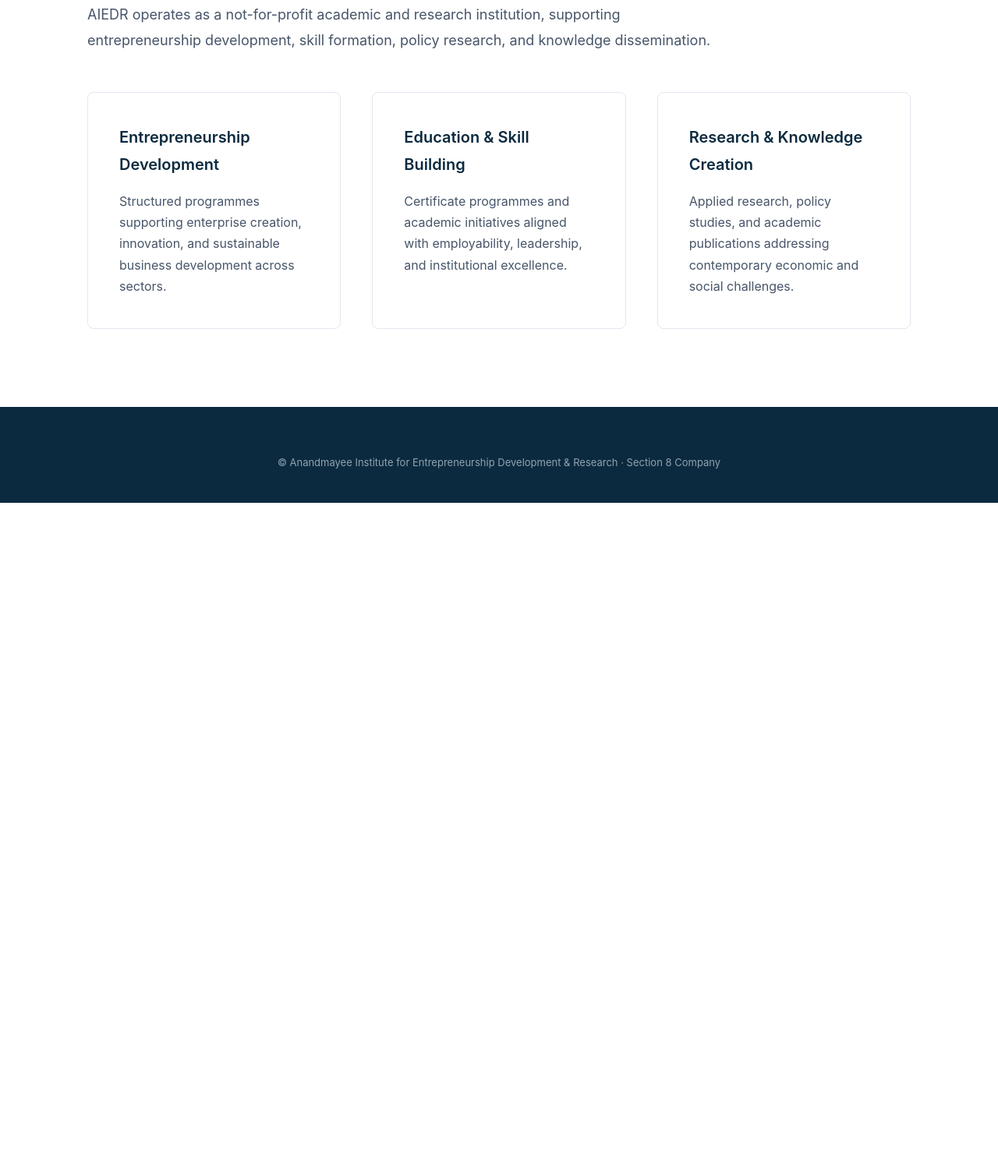
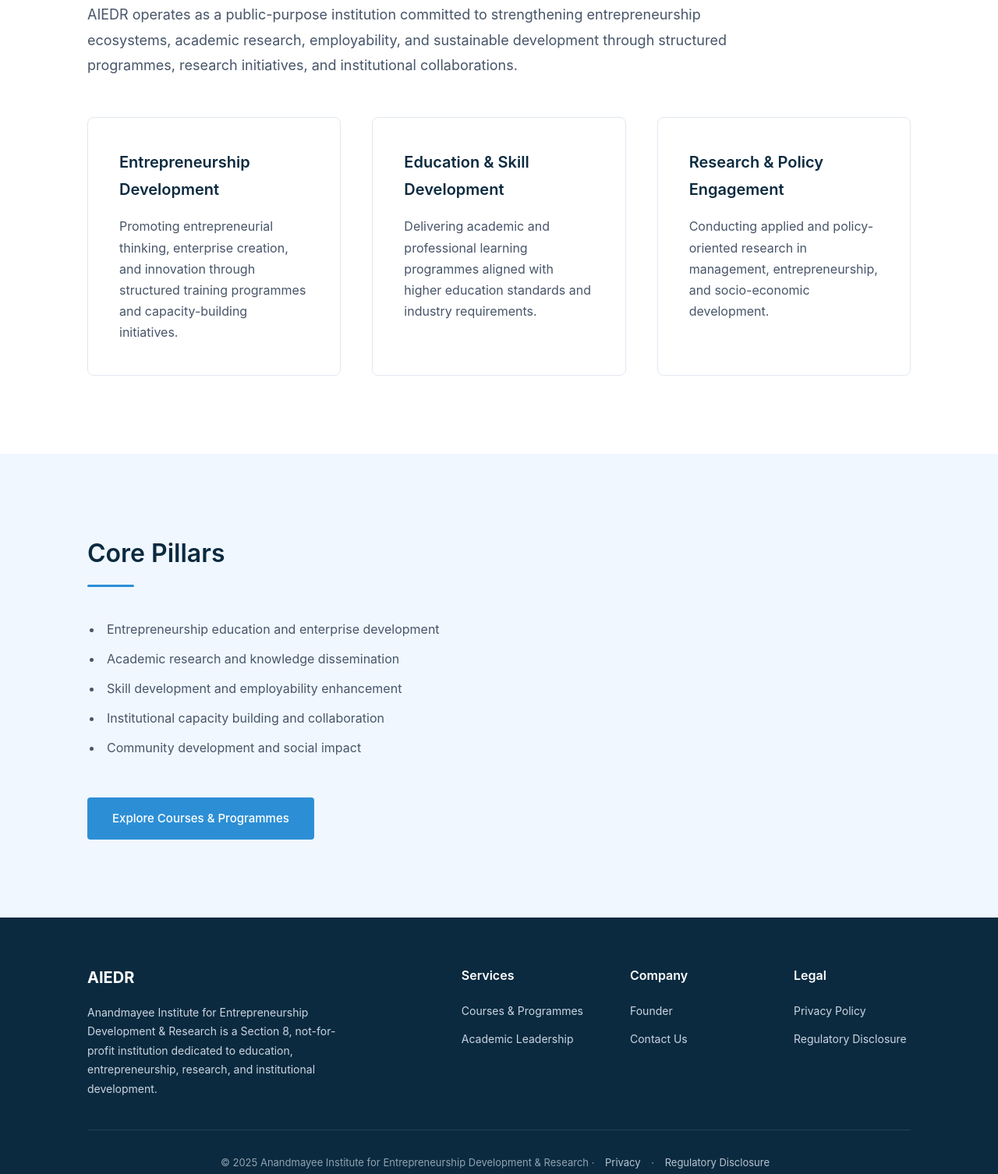
Before and after one commit to Nar7ender/aiedr, a plain HTML site: page index.html in a window 1280 px wide. Shown: the part 950-2456 px from the top of the page at 78% size. Before the commit the page ends 1595 px from the top, so only its background shows below. Drawn offline with Linux system fonts and the light colour scheme.

Commit message:
Update index.html

```diff
--- a/index.html
+++ b/index.html
@@ -2,16 +2,25 @@
 <html lang="en">
 <head>
   <meta charset="UTF-8">
-  <title>AIEDR | Anandmayee Institute for Entrepreneurship Development & Research</title>
+  <title>Anandmayee Institute for Entrepreneurship Development & Research</title>
   <meta name="viewport" content="width=device-width, initial-scale=1">
+
+  <meta name="description" content="Anandmayee Institute for Entrepreneurship Development & Research (AIEDR) is a Section 8 not-for-profit institution focused on education, entrepreneurship, research, and institutional capacity building.">
+
+  <!-- Favicon -->
+  <link rel="icon" href="favicon.ico" type="image/x-icon">
+  <link rel="icon" href="favicon.png" type="image/png">
+
+  <!-- Styles -->
   <link rel="stylesheet" href="style.css">
 </head>
 <body>
 
+<!-- ================= HEADER ================= -->
 <header>
   <div class="container navbar">
     <div class="logo">
-      <img src="assets/img/logo.png" alt="AIEDR">
+      <strong style="font-size:28px;color:#0B2A3F;">AIEDR</strong>
     </div>
     <nav>
       <a href="index.html" class="active">Home</a>
@@ -22,57 +31,128 @@
   </div>
 </header>
 
+<!-- ================= HERO ================= -->
 <section class="hero">
   <div class="hero-inner">
-    <h1>Institutional Leadership in Entrepreneurship, Research & Capacity Building</h1>
+    <h1>
+      Advancing Entrepreneurship, Research & Institutional Capacity
+    </h1>
     <p>
       Anandmayee Institute for Entrepreneurship Development & Research (AIEDR)
-      is a Section 8 institution committed to education, enterprise development,
-      applied research, and societal capacity building.
+      is a Section 8, not-for-profit institution dedicated to education,
+      entrepreneurship development, applied research, and societal advancement.
     </p>
   </div>
 </section>
 
+<!-- ================= ABOUT ================= -->
 <section>
   <div class="container">
-    <h2 class="section-title">Who We Are</h2>
+
+    <h2 class="section-title">Institutional Mandate</h2>
+
     <p class="section-text">
-      AIEDR operates as a not-for-profit academic and research institution,
-      supporting entrepreneurship development, skill formation,
-      policy research, and knowledge dissemination.
+      AIEDR operates as a public-purpose institution committed to strengthening
+      entrepreneurship ecosystems, academic research, employability, and
+      sustainable development through structured programmes, research initiatives,
+      and institutional collaborations.
     </p>
 
     <div class="who-we-are-grid">
+
       <div class="who-card">
         <h3>Entrepreneurship Development</h3>
         <p>
-          Structured programmes supporting enterprise creation, innovation,
-          and sustainable business development across sectors.
+          Promoting entrepreneurial thinking, enterprise creation, and innovation
+          through structured training programmes and capacity-building initiatives.
         </p>
       </div>
 
       <div class="who-card">
-        <h3>Education & Skill Building</h3>
+        <h3>Education & Skill Development</h3>
         <p>
-          Certificate programmes and academic initiatives aligned with
-          employability, leadership, and institutional excellence.
+          Delivering academic and professional learning programmes aligned with
+          higher education standards and industry requirements.
         </p>
       </div>
 
       <div class="who-card">
-        <h3>Research & Knowledge Creation</h3>
+        <h3>Research & Policy Engagement</h3>
         <p>
-          Applied research, policy studies, and academic publications
-          addressing contemporary economic and social challenges.
+          Conducting applied and policy-oriented research in management,
+          entrepreneurship, and socio-economic development.
         </p>
       </div>
+
     </div>
+
   </div>
 </section>
 
+<!-- ================= CORE PILLARS ================= -->
+<section>
+  <div class="container">
+
+    <h2 class="section-title">Core Pillars</h2>
+
+    <ul>
+      <li>Entrepreneurship education and enterprise development</li>
+      <li>Academic research and knowledge dissemination</li>
+      <li>Skill development and employability enhancement</li>
+      <li>Institutional capacity building and collaboration</li>
+      <li>Community development and social impact</li>
+    </ul>
+
+    <a href="courses.html" class="cta-button">
+      Explore Courses & Programmes
+    </a>
+
+  </div>
+</section>
+
+<!-- ================= FOOTER ================= -->
 <footer>
-  <div class="container footer-bottom">
-    © Anandmayee Institute for Entrepreneurship Development & Research · Section 8 Company
+  <div class="container">
+
+    <div class="footer-main">
+
+      <div>
+        <strong style="font-size:20px;color:#ffffff;">AIEDR</strong>
+        <p style="margin-top:15px;max-width:320px;">
+          Anandmayee Institute for Entrepreneurship Development & Research is a
+          Section 8, not-for-profit institution dedicated to education,
+          entrepreneurship, research, and institutional development.
+        </p>
+      </div>
+
+      <div class="footer-links">
+
+        <div class="footer-column">
+          <h4>Services</h4>
+          <a href="courses.html">Courses & Programmes</a>
+          <a href="founder.html">Academic Leadership</a>
+        </div>
+
+        <div class="footer-column">
+          <h4>Company</h4>
+          <a href="founder.html">Founder</a>
+          <a href="contact.html">Contact Us</a>
+        </div>
+
+        <div class="footer-column">
+          <h4>Legal</h4>
+          <a href="#">Privacy Policy</a>
+          <a href="#">Regulatory Disclosure</a>
+        </div>
+
+      </div>
+    </div>
+
+    <div class="footer-bottom">
+      © 2025 Anandmayee Institute for Entrepreneurship Development & Research ·
+      <a href="#">Privacy</a> · <a href="#">Regulatory Disclosure</a>
+    </div>
+
   </div>
 </footer>
 
```
